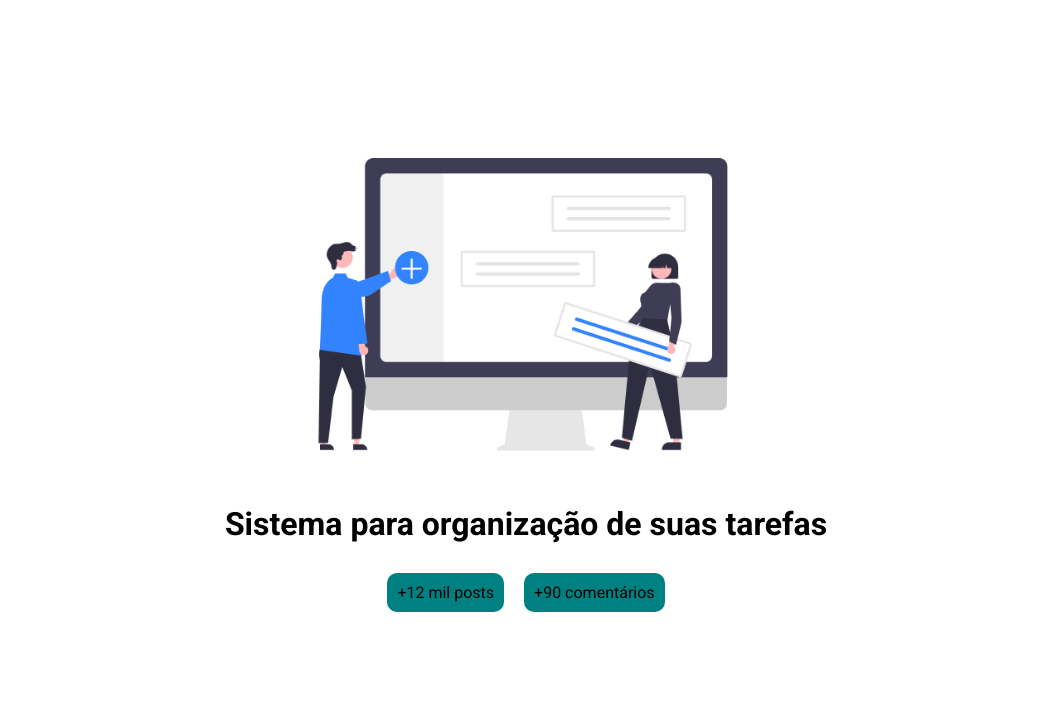
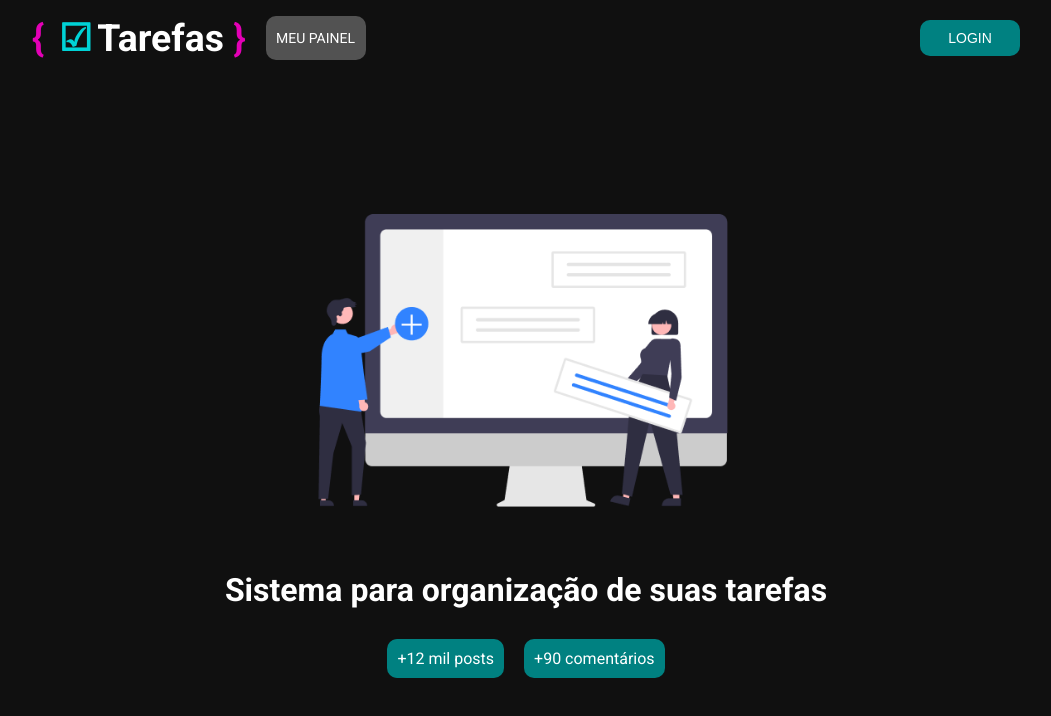
Before and after one commit to WellingtonFR/board_tarefas, a Next.js app: page / in a window 1280 px wide. Shown: the top 716 px of the page, without its empty margins (114-1165 px from the left). Built offline with nearby package versions, Linux system fonts and the light colour scheme.

Commit message:
Finalização da barra de tarefas

```diff
--- a/src/components/header/index.tsx
+++ b/src/components/header/index.tsx
@@ -0,0 +1,25 @@
+import Link from 'next/link';
+import styles from './styles.module.css';
+
+export function Header() {
+  return (
+    <header className={styles.header}>
+      <section className={styles.content}>
+        <nav className={styles.nav}>
+          <Link href="/" className={styles.logo}>
+            <h1>
+              <span>{'{ '}</span>
+              <span> &#9745;</span>Tarefas
+              <span>{' }'}</span>
+            </h1>
+          </Link>
+          <Link href="/dashboard" className={styles.dashboardButton}>
+            Meu painel
+          </Link>
+        </nav>
+
+        <button className={styles.loginButton}>Login</button>
+      </section>
+    </header>
+  );
+}
--- a/src/components/header/styles.module.css
+++ b/src/components/header/styles.module.css
@@ -0,0 +1,79 @@
+.header {
+  width: 100%;
+  height: 76px;
+  margin-bottom: 20px;
+  display: flex;
+  align-items: center;
+  justify-content: center;
+  background-color: var(--background-color);
+}
+
+.content {
+  padding: 0px 18px;
+  width: 100%;
+  max-width: 1024px;
+  display: flex;
+  align-items: center;
+  justify-content: space-between;
+}
+
+.nav {
+  display: flex;
+
+  .loginButton {
+    margin-left: 20px;
+  }
+}
+
+.loginButton {
+  width: 100px;
+  padding: 10px;
+  font-size: 14px;
+  text-align: center;
+  background-color: var(--button-color);
+  border: none;
+  border-radius: 10px;
+  color: #ffffff;
+  cursor: pointer;
+  text-transform: uppercase;
+
+  &:hover {
+    background-color: var(--button-color-hover);
+  }
+}
+
+.dashboardButton {
+  display: flex;
+  align-items: center;
+  justify-content: center;
+  width: 100px;
+  padding: 10px;
+  font-size: 14px;
+  text-align: center;
+  background-color: #525252;
+  border: none;
+  border-radius: 10px;
+  color: #ffffff;
+  cursor: pointer;
+  text-transform: uppercase;
+  margin-left: 15px;
+
+  &:hover {
+    background-color: #6e6e6e;
+  }
+}
+
+.logo {
+  color: #ffffff;
+  font-size: 32px;
+}
+
+.logo span {
+  color: #00d2d6;
+  padding-right: 5px;
+}
+
+.logo span:first-child,
+.logo span:last-child {
+  color: rgb(227, 0, 182);
+}
--- a/src/pages/_app.tsx
+++ b/src/pages/_app.tsx
@@ -1,6 +1,12 @@
-import "@/styles/globals.css";
-import type { AppProps } from "next/app";
+import { Header } from '@/components/header';
+import '@/styles/globals.css';
+import type { AppProps } from 'next/app';
 
 export default function App({ Component, pageProps }: AppProps) {
-  return <Component {...pageProps}/>;
+  return (
+    <>
+      <Header />
+      <Component {...pageProps} />
+    </>
+  );
 }
--- a/src/styles/Home.module.css
+++ b/src/styles/Home.module.css
@@ -1,6 +1,6 @@
 .main {
   width: 100vw;
-  height: 100vh;
+  height: calc(100vh - 100px);
   display: flex;
   justify-content: center;
   align-items: center;
@@ -8,27 +8,25 @@
 }
 
 .title {
-  margin-top: 50px;
+  margin-top: 30px;
 }
 
 .logo {
   max-width: 480px;
   object-fit: contain;
-  width: auto;
-  height: auto;
 }
 
 .infoContent {
   display: flex;
 
   .box {
-    background-color: rgb(0, 129, 129);
+    background-color: var(--button-color);
     padding: 10px;
     border-radius: 10px;
     margin: 30px 10px;
   }
 
   .box:hover {
-    background-color: rgb(0, 167, 167);
+    background-color: var(--button-color-hover);
   }
 }
--- a/src/styles/globals.css
+++ b/src/styles/globals.css
@@ -1,4 +1,10 @@
 @import url('https://fonts.googleapis.com/css2?family=Roboto:ital,wght@0,100;0,300;0,400;0,500;0,700;0,900;1,100;1,300;1,400;1,500;1,700;1,900&display=swap');
+
+:root {
+  --button-color: #008181;
+  --button-color-hover: #00a7a7;
+  --background-color: #101010;
+}
 
 * {
   box-sizing: border-box;
@@ -10,11 +16,12 @@ html,
 body {
   max-width: 100vw;
   overflow-x: hidden;
-  font-family: "Roboto","sans-serif";
+  font-family: 'Roboto', 'sans-serif';
+  background-color: var(--background-color);
+  color: #ffffff;
 }
 
-@media (prefers-color-scheme: dark) {
-  html {
-    color-scheme: dark;
-  }
+a {
+  text-decoration: none;
+  color: #ffffff;
 }
```
Also changed, not shown: src/pages/index.tsx (+7 -7 lines).
